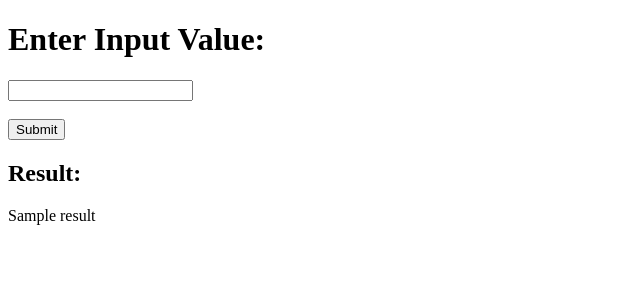
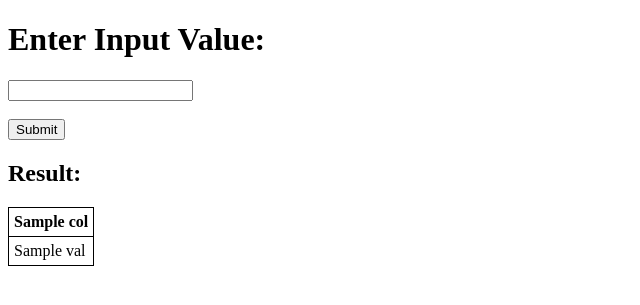
Before and after one commit to parveen4646/openai, a Flask app: template templates/result.html in a window 1280 px wide. Shown: the top 305 px of the page, without its empty margins (0-640 px from the left). Run offline with Flask 3, Linux system fonts and the light colour scheme; the template is opened without the code that fills it: most values are stand-ins (such as "Sample title", 1, 10 or a date in 2020).

Commit message:
added requirements.txt

```diff
--- a/db_utility.py
+++ b/db_utility.py
@@ -14,4 +14,5 @@ def handle_response(response):
 def excecute_query(engine,query):
     with engine.connect() as conn:
         result=conn.execute(text(query))
-        return pd.DataFrame(result.fetchall())
+        result=pd.DataFrame(result.fetchall())
+        return result
--- a/main.py
+++ b/main.py
@@ -7,7 +7,7 @@ import db_utility
 import openaiutility
 
 logging.basicConfig(format='%(asctime)s - %(message)s', level=logging.INFO)
-openai.api_key = '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'
+openai.api_key = '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'
 
 app = Flask(__name__)
 
--- a/templates/result.html
+++ b/templates/result.html
@@ -2,6 +2,13 @@
 <html>
   <head>
     <title>Input and Result</title>
+    <style>
+      table, th, td {
+        border: 1px solid black;
+        border-collapse: collapse;
+        padding: 5px;
+      }
+    </style>
   </head>
   <body>
     <h1>Enter Input Value:</h1>
@@ -13,7 +20,25 @@
 
 
       <h2>Result:</h2>
-      <p>{{ result }}</p>
+      <table>
+        <thead>
+          <tr>
+            {% for col in result.columns %}
+              <th>{{ col }}</th>
+            {% endfor %}
+          </tr>
+        </thead>
+        <tbody>
+          {% for row in result.values %}
+            <tr>
+              {% for val in row %}
+                <td>{{ val }}</td>
+              {% endfor %}
+            </tr>
+          {% endfor %}
+        </tbody>
+      </table>
+
 
   </body>
 </html>
```
Also changed, not shown: requirements.txt (added, +323 -0 lines), 1 other file.
